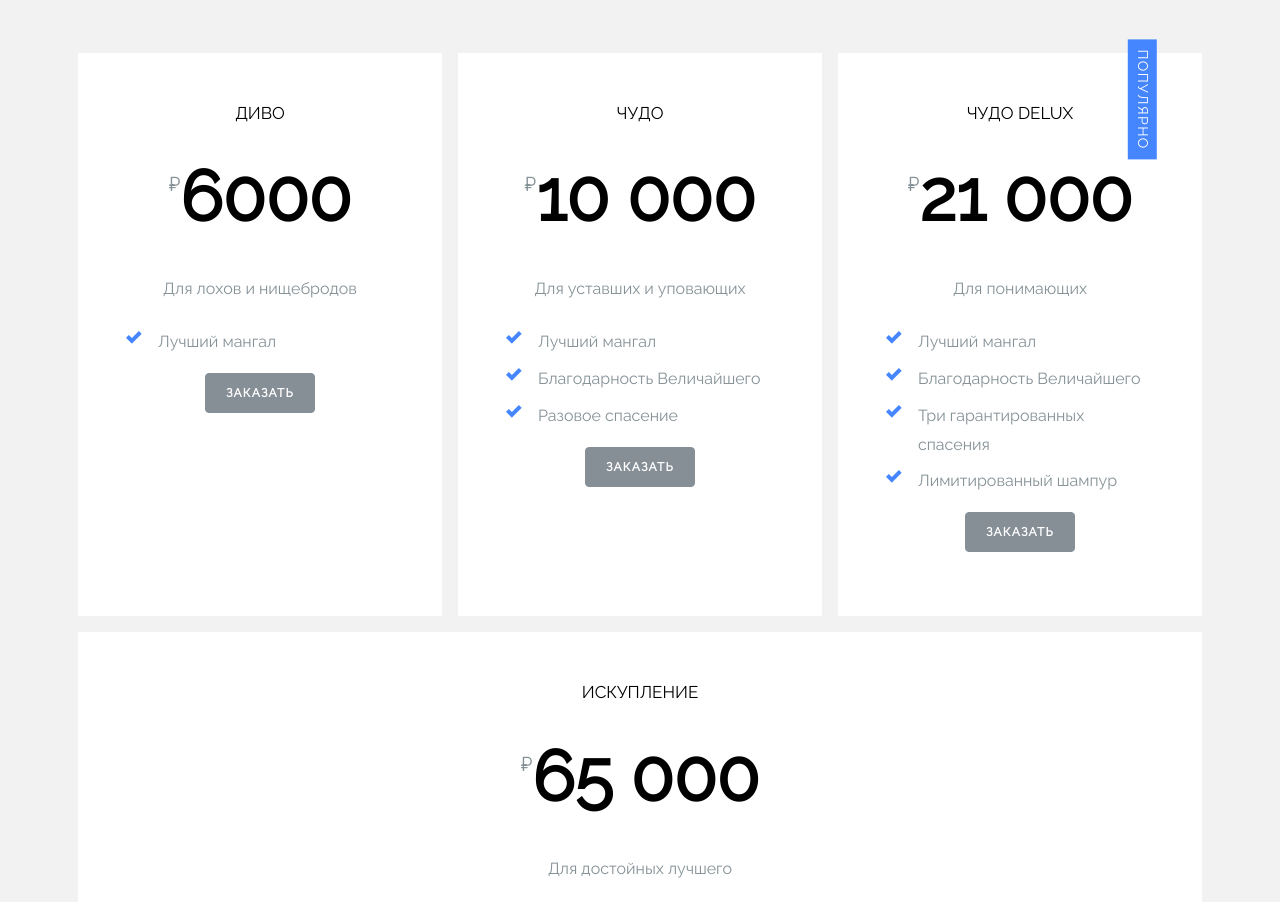
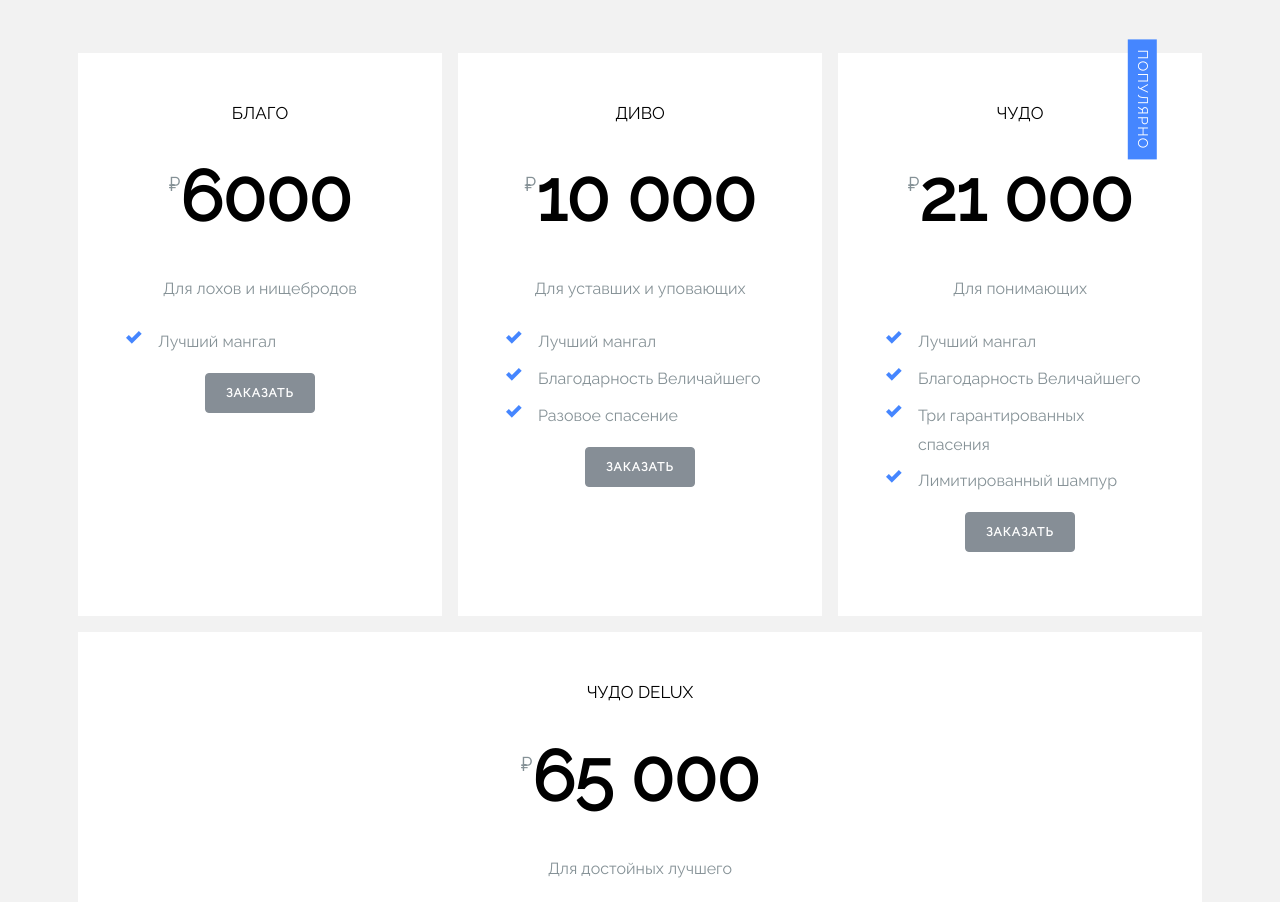
Before and after one commit to duderman/mangalik, a plain HTML site: page site/index.html in a window 1280 px wide. Shown: the part 4439-5341 px from the top of the page. Drawn offline with Linux system fonts and the light colour scheme; some packages are replaced by stand-ins of ours; files whose address does not match are found by name.

Commit message:
rephrase a bit

```diff
--- a/site/index.html
+++ b/site/index.html
@@ -181,7 +181,7 @@
         <div class="row">
           <div class="col-md bg-white p-5 m-2 text-center mb-2 ftco-animate">
             <div class="ftco-pricing">
-              <h2>Диво</h2>
+              <h2>Благо</h2>
               <p class="ftco-price-per text-center"><sup>₽</sup><strong>6000</strong></p>
               <p class="mb-4">Для лохов и нищебродов</p>
               <ul class="list-unstyled ftco-list-check text-left">
@@ -192,7 +192,7 @@
           </div>
           <div class="col-md bg-white p-5 m-2 text-center mb-2 ftco-animate">
             <div class="ftco-pricing">
-              <h2>Чудо</h2>
+              <h2>Диво</h2>
               <p class="ftco-price-per text-center"><sup>₽</sup><strong>10&nbsp;000</strong></p>
               <p class="mb-4">Для уставших и уповающих</p>
               <ul class="list-unstyled ftco-list-check text-left">
@@ -207,7 +207,7 @@
           <div class="col-md bg-white  ftco-pricing-popular p-5 m-2 text-center mb-2 ftco-animate">
             <span class="popular-text">Популярно</span>
             <div class="ftco-pricing">
-              <h2>Чудо DELUX</h2>
+              <h2>Чудо</h2>
               <p class="ftco-price-per text-center"><sup>₽</sup><strong>21&nbsp;000</strong></p>
               <p class="mb-4">Для понимающих</p>
               <ul class="list-unstyled ftco-list-check text-left">
@@ -221,7 +221,7 @@
           </div>
           <div class="col-md bg-white p-5 m-2 text-center mb-2 ftco-animate">
             <div class="ftco-pricing">
-              <h2>Искупление</h2>
+              <h2>Чудо DELUX</h2>
               <p class="ftco-price-per text-center"><sup>₽</sup><strong>65&nbsp;000</strong></p>
               <p class="mb-4">Для достойных лучшего</p>
               <ul class="list-unstyled ftco-list-check text-left">
```
